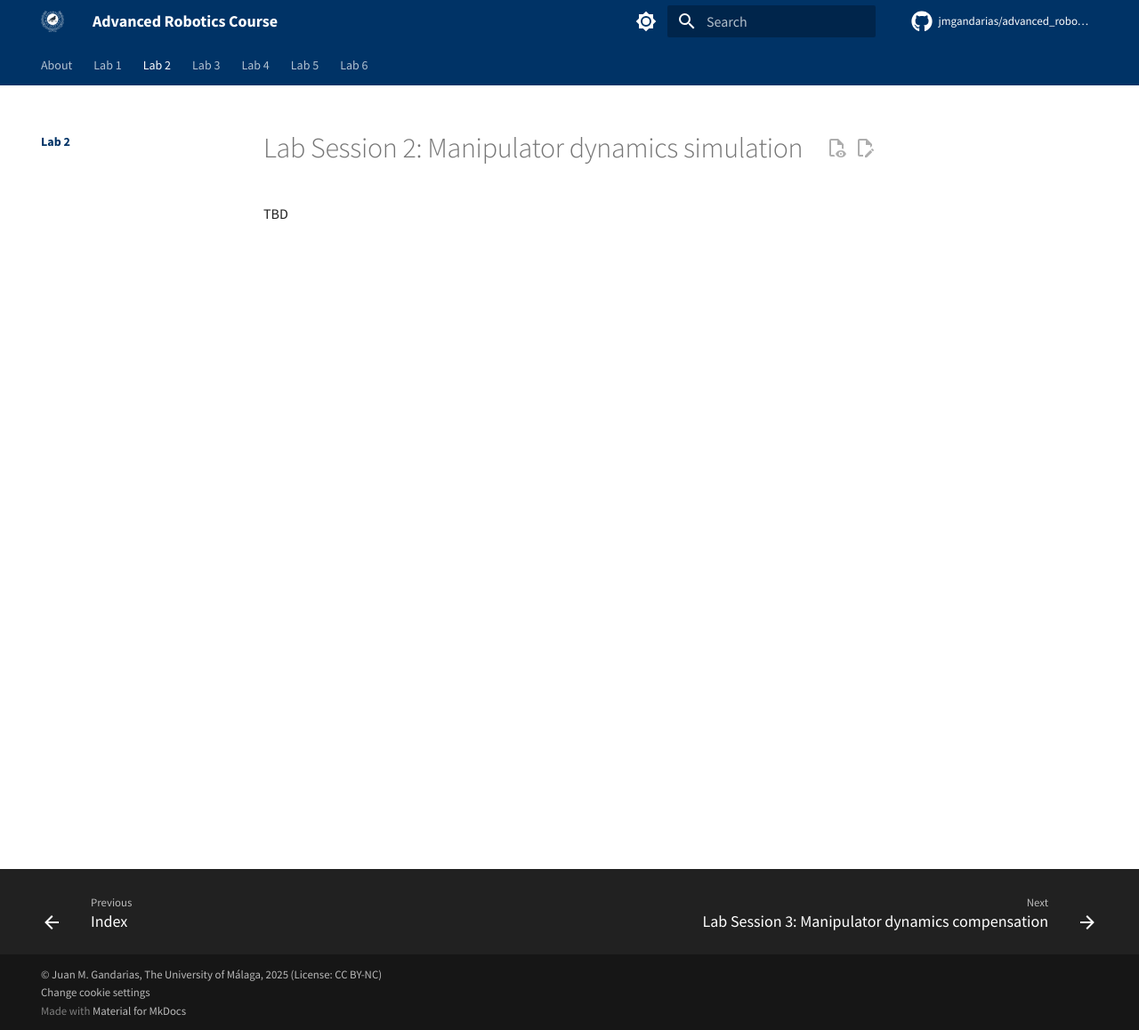
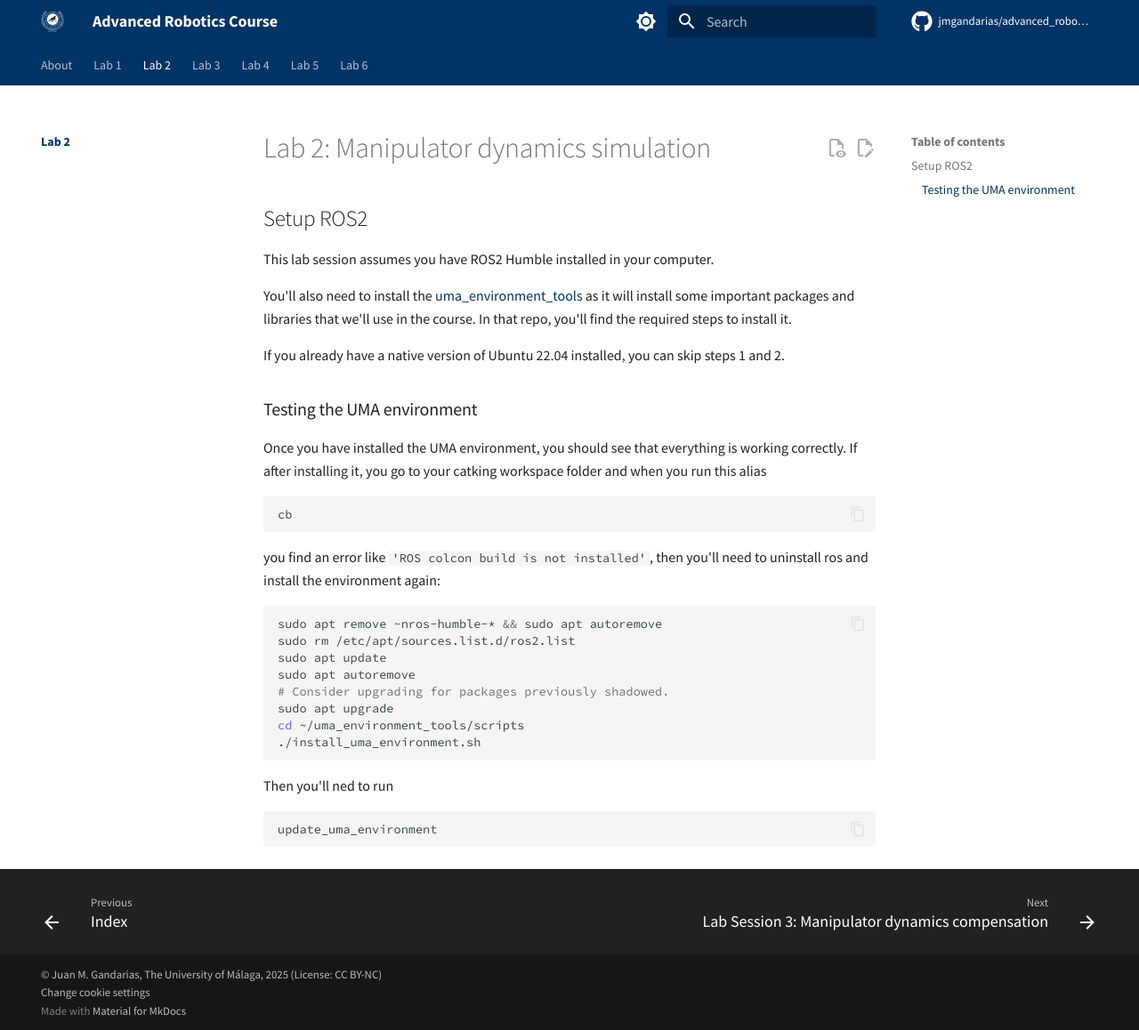
Before and after one commit to jmgandarias/advanced_robotics, an MkDocs documentation site: the page built from docs/lab2/README.md, in a window 1280 px wide and 1158 px high. Shown: the whole window at 89% size. Built offline with MkDocs 1.6.1 and Material for MkDocs 9.7.7, drawn with Linux system fonts in a browser that asks for light colours; nearby versions of some CDN libraries; library files that are not in the unit come from our copies; plug-ins that fetch from the network failed and are left out; comment, search, counter and statistics services are not loaded.

Commit message:
Improved matlab functions and added ROS2 setup to lab2

````diff
--- a/docs/lab2/README.md
+++ b/docs/lab2/README.md
@@ -1,5 +1,38 @@
----
-title: "Lab Session 2: Manipulator dynamics simulation"
----
+# Lab 2: Manipulator dynamics simulation
 
-TBD
+## Setup ROS2
+
+This lab session assumes you have ROS2 Humble installed in your computer.
+
+You'll also need to install the [uma_environment_tools](https://github.com/jmgandarias/uma_environment_tools) as it will install some important packages and libraries that we'll use in the course.
+In that repo, you'll find the required steps to install it.
+
+If you already have a native version of Ubuntu 22.04 installed, you can skip steps 1 and 2.
+
+### Testing the UMA environment
+
+Once you have installed the UMA environment, you should see that everything is working correctly.
+If after installing it, you go to your catking workspace folder and when you run this alias
+
+```bash
+cb
+```
+
+you find an error like `'ROS colcon build is not installed'`, then you'll need to uninstall ros and install the environment again:
+
+```bash
+sudo apt remove ~nros-humble-* && sudo apt autoremove
+sudo rm /etc/apt/sources.list.d/ros2.list
+sudo apt update
+sudo apt autoremove
+# Consider upgrading for packages previously shadowed.
+sudo apt upgrade
+cd ~/uma_environment_tools/scripts
+./install_uma_environment.sh
+```
+
+Then you'll ned to run
+
+```bash
+update_uma_environment
+```
````
Also changed, not shown: docs/lab1/README.md (+10 -10 lines), 1 other file.
